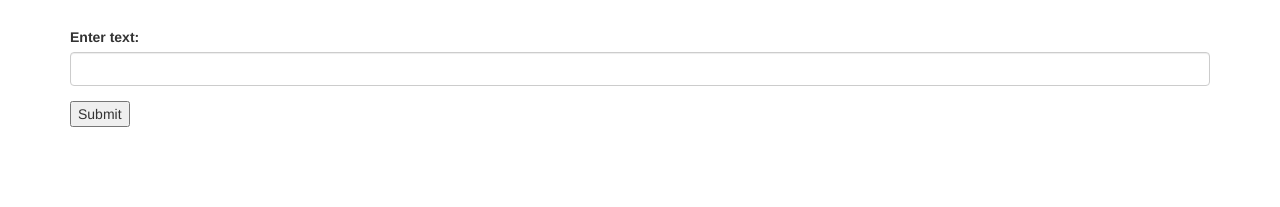
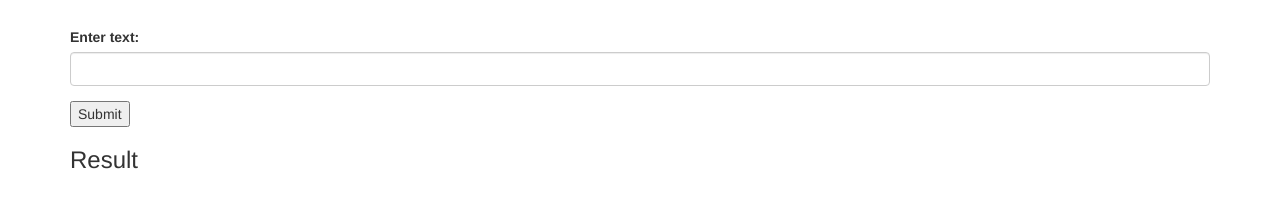
Before and after one commit to EstiShay/pig-latin, a plain HTML site: page index.html in a window 1280 px wide. Shown: the part 159-366 px from the top of the page. Drawn offline with Linux system fonts and the light colour scheme.

Commit message:
add output div.

```diff
--- a/index.html
+++ b/index.html
@@ -17,6 +17,9 @@
         </div>
         <button type="submit" name="button">Submit</button>
       </form>
+      <div id="result">
+        <h3>Result</h3>
+      </div>
     </div>
   </body>
 </html>
```
